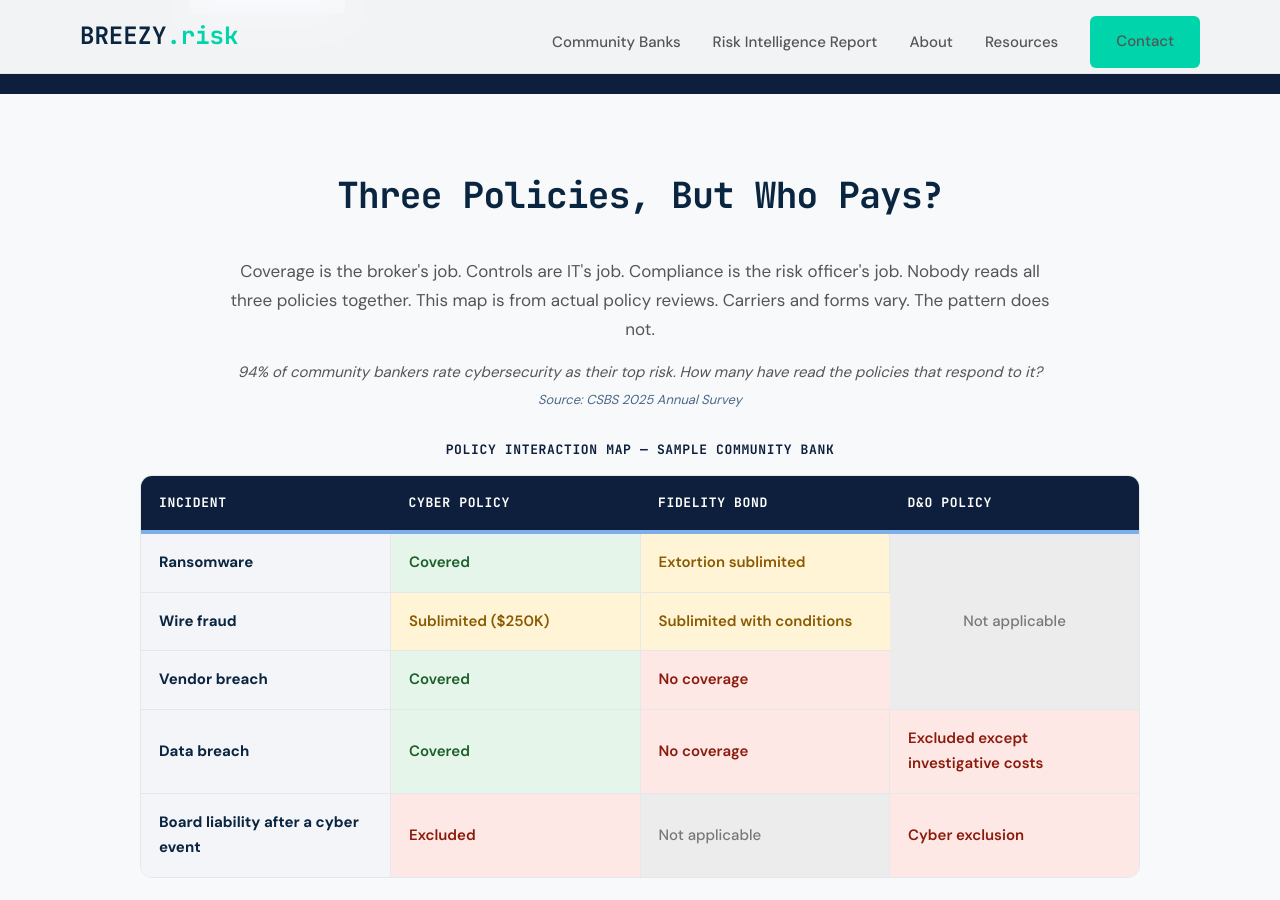
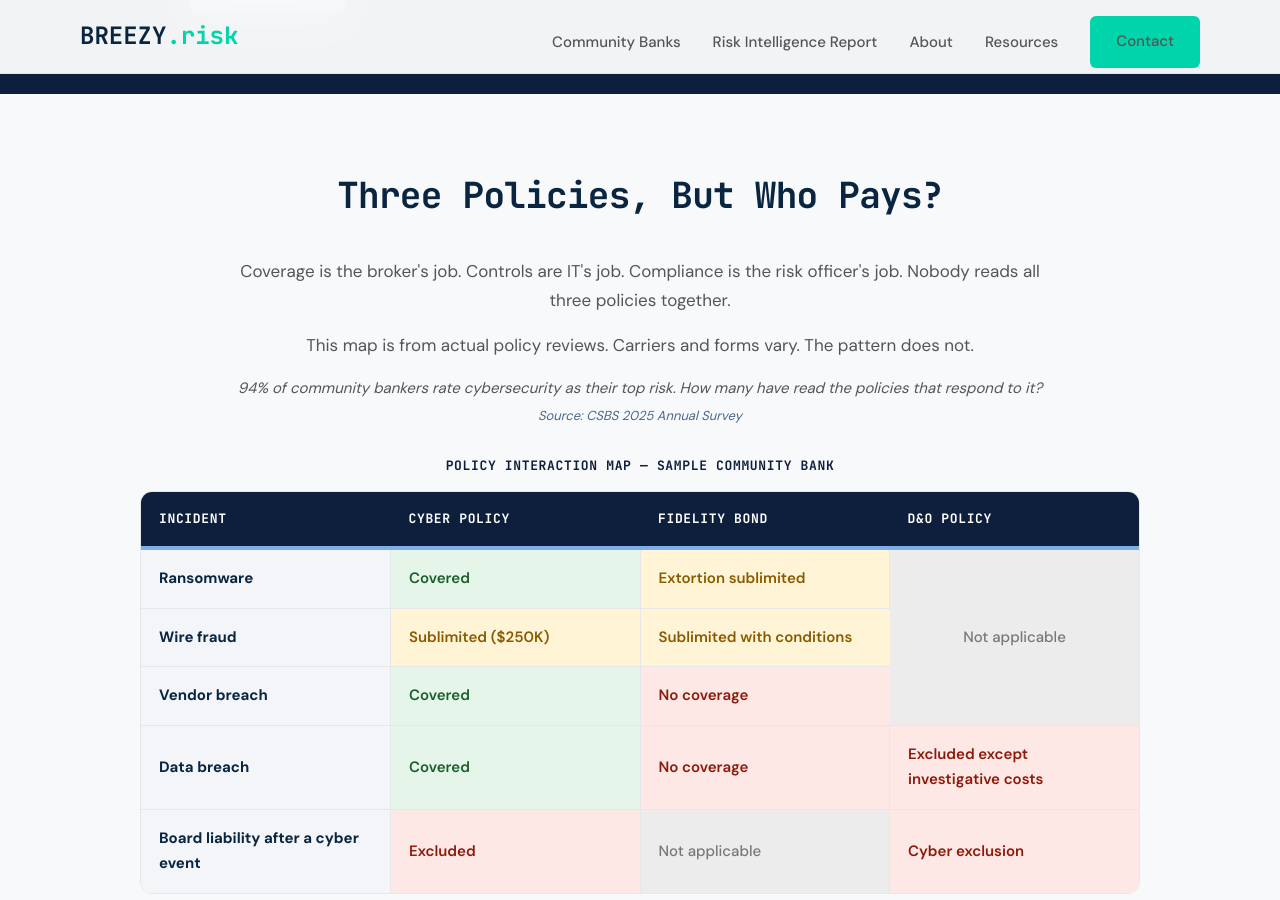
Before and after one commit to joeproe1/breezyins.com, a Jekyll site: the page built from community-bank-insurance.html, in a window 1280 px wide and 900 px high, scrolled down 636 px. Built offline with Jekyll 4.4.1, drawn with Linux system fonts in a browser that asks for light colours; some of the changed text lies outside the part shown.

Commit message:
Fix language consistency, shorten hero, improve conversion path
Homepage: shorten hero sub (~50 words to ~40), update link text to
"See the full policy interaction map." Bank page: fix h3 to h2 on
scenarios heading, break collision intro into two paragraphs for
rhythm, replace "Learn more about the RIR" with "Get in Touch" in
audit section. Footer: "Community Bank Insurance" to "Insurance Audit
for Banks." Schema: update knowsAbout to "Community Bank Insurance
Audit."

Co-Authored-By: Claude Opus 4.6 <noreply@anthropic.com>

```diff
--- a/_includes/footer.html
+++ b/_includes/footer.html
@@ -9,7 +9,7 @@
                 <div class="footer-col">
                     <h4>Services</h4>
                     <ul>
-                        <li><a href="{{ '/community-bank-insurance/' | relative_url }}">Community Bank Insurance</a></li>
+                        <li><a href="{{ '/community-bank-insurance/' | relative_url }}">Insurance Audit for Banks</a></li>
                         <li><a href="{{ '/risk-intelligence-report/' | relative_url }}">Risk Intelligence Report</a></li>
                     </ul>
                 </div>
--- a/community-bank-insurance.html
+++ b/community-bank-insurance.html
@@ -514,7 +514,10 @@ permalink: /community-bank-insurance/
   <div class="container">
     <h2 class="bank-section-heading">Three Policies, But Who Pays?</h2>
     <p class="interaction-preamble">
-      Coverage is the broker's job. Controls are IT's job. Compliance is the risk officer's job. Nobody reads all three policies together. This map is from actual policy reviews. Carriers and forms vary. The pattern does not.
+      Coverage is the broker's job. Controls are IT's job. Compliance is the risk officer's job. Nobody reads all three policies together.
+    </p>
+    <p class="interaction-preamble">
+      This map is from actual policy reviews. Carriers and forms vary. The pattern does not.
     </p>
     <p class="interaction-preamble" style="font-size:15px; font-style:italic; margin-top:0; color:var(--text-secondary);">
       94% of community bankers rate cybersecurity as their top risk. How many have read the policies that respond to it?
@@ -581,7 +584,7 @@ permalink: /community-bank-insurance/
      ======================================== -->
 <section class="scenarios-section">
   <div class="container">
-    <h3 class="bank-section-heading">How Coverage Gaps Show Up at Claim Time</h3>
+    <h2 class="bank-section-heading">How Coverage Gaps Show Up at Claim Time</h2>
     <p class="scenarios-section__intro">Examples from my policy reviews.</p>
     <div class="scenarios-grid">
       <div class="scenario-card">
@@ -670,7 +673,7 @@ permalink: /community-bank-insurance/
     </p>
 
     <div class="audit-actions">
-      <a href="{{ '/risk-intelligence-report/' | relative_url }}" class="btn btn--bank">Learn more about the Risk Intelligence Report &rarr;</a>
+      <a href="{{ '/contact/' | relative_url }}" class="btn btn--bank">Get in Touch &rarr;</a>
     </div>
   </div>
 </section>
--- a/index.html
+++ b/index.html
@@ -16,7 +16,7 @@ description: "I don't sell insurance. I audit it. Independent Risk Intelligence
       <p class="hero-tagline">Cyber insurance. Fidelity bond. D&amp;O. Nobody reads them together.</p>
 
       <p class="hero-subtext">
-        Each policy was sold separately, often by a different carrier. Each policy assumes the others cover what it excludes. When you file a claim, they might point at each other. I read all three together and deliver a report written in plain English showing you where coverage fails and what it costs to fix it. Independent, fee-based, examiner-ready.
+        Each policy was sold separately. Each assumes the others cover what it excludes. When you file a claim, they might point at each other. I read all three together and deliver a plain-English report showing where coverage fails and what it costs to fix. Independent, fee-based, examiner-ready.
       </p>
 
       <div class="hero-chips">
@@ -167,7 +167,7 @@ description: "I don't sell insurance. I audit it. Independent Risk Intelligence
 
     <div class="section-actions" style="text-align:center; margin-top:32px;">
       <a href="{{ '/community-bank-insurance/' | relative_url }}" class="btn-text" style="color:var(--brand-primary); font-weight:600; text-decoration:none; font-size:18px;">
-        See how cyber, fidelity bond, and D&amp;O collide &rarr;
+        See the full policy interaction map &rarr;
       </a>
     </div>
 
```
Also changed, not shown: other parts of community-bank-insurance.html (+2 -2 lines).
